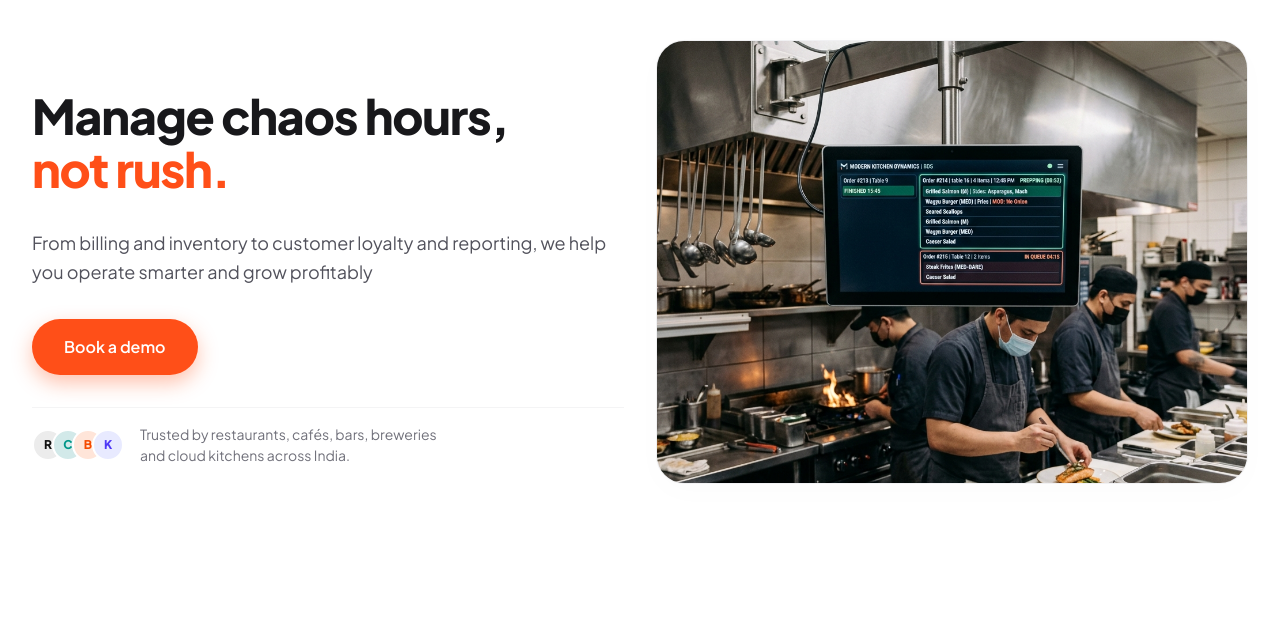
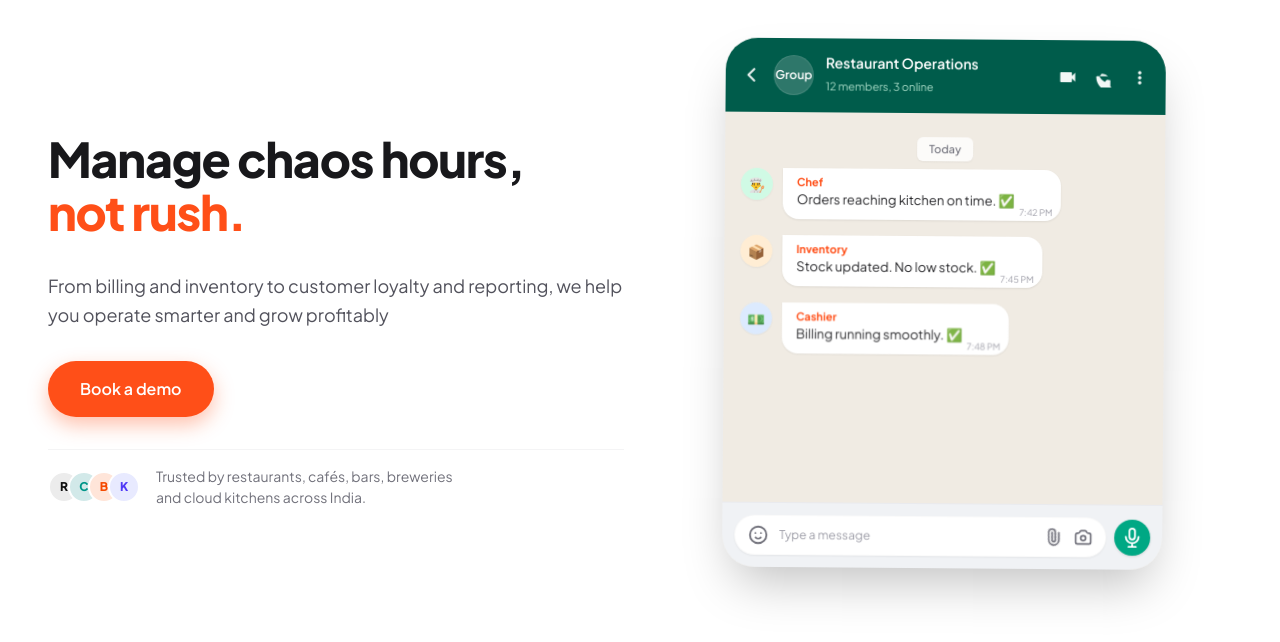
Before and after one commit to Yashvi-s17734/Upwork1, a Next.js app: page /component/hero in a window 1280 px wide. Shown: the top 642 px of the page. Built offline with nearby package versions, Linux system fonts and the light colour scheme.

Commit message:
dark mode
dark mode and light mode

```diff
--- a/src/app/component/hero/page.tsx
+++ b/src/app/component/hero/page.tsx
@@ -110,7 +110,8 @@ export default function Hero() {
           </div>
         </div>
 
-        {/* Right Column - Restaurant Kitchen Image */}
+        {/* Right Column - Restaurant Kitchen Image (Commented out) */}
+        {/*
         <div className="lg:col-span-6 flex justify-center w-full">
           <div className="relative w-full aspect-[4/3] rounded-[28px] overflow-hidden border border-zinc-200/50 shadow-[0_8px_30px_rgb(0,0,0,0.015)] group">
             <img
@@ -120,200 +121,159 @@ export default function Hero() {
             />
           </div>
         </div>
+        */}
+
+        {/* Right WhatsApp Mockup Column */}
+        <div className="lg:col-span-6 flex justify-center w-full">
+          <style dangerouslySetInnerHTML={{
+            __html: `
+            @keyframes phoneFloat {
+              0%, 100% { transform: translateY(0px) rotate(0.5deg); }
+              50% { transform: translateY(-12px) rotate(-0.5deg); }
+            }
+            @keyframes msgPop0 {
+              0% { opacity: 0; transform: translateY(15px) scale(0.97); }
+              3% { opacity: 1; transform: translateY(0) scale(1); }
+              93% { opacity: 1; transform: translateY(0) scale(1); }
+              96%, 100% { opacity: 0; transform: translateY(-10px) scale(0.97); }
+            }
+            @keyframes msgPop1 {
+              0%, 17% { opacity: 0; transform: translateY(15px) scale(0.97); }
+              20% { opacity: 1; transform: translateY(0) scale(1); }
+              93% { opacity: 1; transform: translateY(0) scale(1); }
+              96%, 100% { opacity: 0; transform: translateY(-10px) scale(0.97); }
+            }
+            @keyframes msgPop2 {
+              0%, 33% { opacity: 0; transform: translateY(15px) scale(0.97); }
+              37% { opacity: 1; transform: translateY(0) scale(1); }
+              93% { opacity: 1; transform: translateY(0) scale(1); }
+              96%, 100% { opacity: 0; transform: translateY(-10px) scale(0.97); }
+            }
+            @keyframes msgPop3 {
+              0%, 50% { opacity: 0; transform: translateY(15px) scale(0.97); }
+              54% { opacity: 1; transform: translateY(0) scale(1); }
+              93% { opacity: 1; transform: translateY(0) scale(1); }
+              96%, 100% { opacity: 0; transform: translateY(-10px) scale(0.97); }
+            }
+            @keyframes msgPop4 {
+              0%, 67% { opacity: 0; transform: translateY(15px) scale(0.97); }
+              71% { opacity: 1; transform: translateY(0) scale(1); }
+              93% { opacity: 1; transform: translateY(0) scale(1); }
+              96%, 100% { opacity: 0; transform: translateY(-10px) scale(0.97); }
+            }
+          `}} />
+          <div className="w-full max-w-[440px] rounded-[32px] bg-[#F0EBE3] shadow-2xl overflow-hidden relative animate-[phoneFloat_6s_ease-in-out_infinite]">
+
+            {/* Phone Header */}
+            <div className="bg-[#005C4B] px-4 py-4 flex items-center justify-between text-white select-none">
+              <div className="flex items-center gap-3">
+                {/* Back Arrow */}
+                <svg className="h-5 w-5 opacity-90 cursor-pointer" fill="none" viewBox="0 0 24 24" stroke="currentColor" strokeWidth="2.5">
+                  <path strokeLinecap="round" strokeLinejoin="round" d="M15 19l-7-7 7-7" />
+                </svg>
+
+                {/* Group Avatar */}
+                <div className="h-10 w-10 rounded-full bg-zinc-200/20 flex items-center justify-center font-semibold text-xs border border-white/10">
+                  Group
+                </div>
+
+                {/* Header Information */}
+                <div>
+                  <h3 className="font-semibold text-sm leading-tight">Restaurant Operations</h3>
+                  <span className="text-[11px] text-emerald-100/80">12 members, 3 online</span>
+                </div>
+              </div>
+
+              {/* Call/Menu Icons */}
+              <div className="flex items-center gap-4 text-white/95">
+                <svg className="h-5 w-5 cursor-pointer hover:opacity-80" fill="currentColor" viewBox="0 0 24 24">
+                  <path d="M17 10.5V7c0-.55-.45-1-1-1H4c-.55 0-1 .45-1 1v10c0 .55.45 1 1 1h12c.55 0 1-.45 1-1v-3.5l4 4v-11l-4 4z" />
+                </svg>
+                <svg className="h-5 w-5 cursor-pointer hover:opacity-80" fill="currentColor" viewBox="0 0 24 24">
+                  <path d="M20.01 15.38c-1.23 0-2.42-.2-3.53-.57a.987.987 0 00-1.01.24l-2.2 2.2a15.045 15.045 0 01-6.59-6.59l2.2-2.21a.96.96 0 00.25-1a11.36 11.36 0 018.7 4c0-.55-.45-1-1-1H4c-.55 0-1 .45-1 1 0 9.39 7.61 17 17 17 .55 0 1-.45 1-1v-3.62c0-.55-.45-1-1-1z" />
+                </svg>
+                <svg className="h-5 w-5 cursor-pointer hover:opacity-80" fill="currentColor" viewBox="0 0 24 24">
+                  <path d="M12 8c1.1 0 2-.9 2-2s-.9-2-2-2-2 .9-2 2 .9 2 2 2zm0 2c-1.1 0-2 .9-2 2s.9 2 2 2 2-.9 2-2-.9-2-2-2zm0 6c-1.1 0-2 .9-2 2s.9 2 2 2 2-.9 2-2-.9-2-2-2z" />
+                </svg>
+              </div>
+            </div>
+
+            {/* Chat Area */}
+            <div className="p-4 space-y-4 max-h-[460px] overflow-y-auto">
+
+              {/* Date Separator */}
+              <div className="flex justify-center my-2">
+                <span className="bg-white/80 backdrop-blur-xs text-[11px] text-zinc-500 font-medium px-3 py-1 rounded-md shadow-xs select-none">
+                  Today
+                </span>
+              </div>
+
+              {/* Chat Messages */}
+              {chatMessages.map((msg, index) => (
+                <div
+                  key={index}
+                  className="flex items-start gap-2.5 transition-all duration-300 hover:translate-x-1"
+                  style={{
+                    animation: `msgPop${index} 15s infinite ease-in-out`,
+                    opacity: 0
+                  }}
+                >
+                  {/* Avatar */}
+                  <div className={`h-8 w-8 rounded-full flex items-center justify-center shadow-xs shrink-0 text-sm select-none ${msg.avatarColor}`}>
+                    {msg.avatarLabel}
+                  </div>
+
+                  {/* Message Bubble */}
+                  <div className="bg-white rounded-2xl rounded-tl-none px-3.5 py-2 shadow-[0_1px_2px_rgba(0,0,0,0.08)] max-w-[82%] relative flex flex-col">
+                    <span className="text-[11px] font-bold text-[#FF4F18] mb-0.5 leading-none">
+                      {msg.role}
+                    </span>
+                    <p className="text-[13px] text-zinc-800 leading-snug pr-8 py-0.5">
+                      {msg.text}
+                    </p>
+                    <span className="text-[9px] text-zinc-400 absolute bottom-1 right-2 leading-none">
+                      {msg.time}
+                    </span>
+                  </div>
+                </div>
+              ))}
+            </div>
+
+            {/* Mock Chat Input Bar */}
+            <div className="bg-[#F0F2F5] px-3 py-3 border-t border-zinc-200/50 flex items-center gap-2 select-none">
+              <div className="flex items-center gap-2.5 bg-white rounded-full px-3 py-2 flex-1 shadow-xs border border-zinc-200/20">
+                {/* Emoji Icon */}
+                <svg className="h-5.5 w-5.5 text-zinc-500 cursor-pointer" fill="none" viewBox="0 0 24 24" stroke="currentColor" strokeWidth="2">
+                  <path strokeLinecap="round" strokeLinejoin="round" d="M14.828 14.828a4 4 0 01-5.656 0M9 10h.01M15 10h.01M21 12a9 9 0 11-18 0 9 9 0 0118 0z" />
+                </svg>
+
+                {/* Text Field */}
+                <span className="text-zinc-400 text-xs flex-1 cursor-text">Type a message</span>
+
+                {/* Attachment Icon */}
+                <svg className="h-5 w-5 text-zinc-500 cursor-pointer -rotate-45" fill="none" viewBox="0 0 24 24" stroke="currentColor" strokeWidth="2">
+                  <path strokeLinecap="round" strokeLinejoin="round" d="M15.172 7l-6.586 6.586a2 2 0 102.828 2.828l6.414-6.586a4 4 0 00-5.656-5.656l-6.415 6.585a6 6 0 108.486 8.486L20.5 13" />
+                </svg>
+
+                {/* Camera Icon */}
+                <svg className="h-5 w-5 text-zinc-500 cursor-pointer" fill="none" viewBox="0 0 24 24" stroke="currentColor" strokeWidth="2">
+                  <path strokeLinecap="round" strokeLinejoin="round" d="M3 9a2 2 0 012-2h.93a2 2 0 001.664-.89l.812-1.22A2 2 0 0110.07 4h3.86a2 2 0 011.664.89l.812 1.22A2 2 0 0018.07 7H19a2 2 0 012 2v9a2 2 0 01-2 2H5a2 2 0 01-2-2V9z" />
+                  <path strokeLinecap="round" strokeLinejoin="round" d="M15 13a3 3 0 11-6 0 3 3 0 016 0z" />
+                </svg>
+              </div>
+
+              {/* Microphone Button */}
+              <button className="bg-[#00a884] h-9 w-9 rounded-full flex items-center justify-center text-white shadow-sm shrink-0 active:scale-95 transition-transform">
+                <svg className="h-5.5 w-5.5" fill="none" viewBox="0 0 24 24" stroke="currentColor" strokeWidth="2">
+                  <path strokeLinecap="round" strokeLinejoin="round" d="M19 11a7 7 0 01-7 7m0 0a7 7 0 01-7-7m7 7v4m0 0H8m4 0h4m-4-8a3 3 0 01-3-3V5a3 3 0 116 0v6a3 3 0 01-3 3z" />
+                </svg>
+              </button>
+            </div>
+
+          </div>
+        </div>
 
       </div>
     </section>
   );
 }
-
-// Original WhatsApp Mockup Column code:
-// const chatMessages = [
-//   {
-//     role: 'Chef',
-//     text: 'Orders reaching kitchen on time. ✅',
-//     time: '7:42 PM',
-//     avatarColor: 'bg-emerald-100 text-emerald-700',
-//     avatarLabel: '👨‍🍳',
-//   },
-//   {
-//     role: 'Inventory',
-//     text: 'Stock updated. No low stock. ✅',
-//     time: '7:45 PM',
-//     avatarColor: 'bg-orange-100 text-orange-700',
-//     avatarLabel: '📦',
-//   },
-//   {
-//     role: 'Cashier',
-//     text: 'Billing running smoothly. ✅',
-//     time: '7:48 PM',
-//     avatarColor: 'bg-[#3B82F6] text-blue-700',
-//     avatarLabel: '💵',
-//   },
-//   {
-//     role: 'Captain',
-//     text: 'All tables served on time. 😊',
-//     time: '7:52 PM',
-//     avatarColor: 'bg-indigo-100 text-indigo-700',
-//     avatarLabel: '🤵',
-//   },
-//   {
-//     role: 'Manager',
-//     text: 'Sales looking great today! 👍',
-//     time: '7:53 PM',
-//     avatarColor: 'bg-amber-100 text-amber-700',
-//     avatarLabel: '👔',
-//   },
-// ];
-//
-// function WhatsAppMockup() {
-//   return (
-//     <div className="lg:col-span-6 flex justify-center w-full">
-//       <style dangerouslySetInnerHTML={{
-//         __html: `
-//         @keyframes phoneFloat {
-//           0%, 100% { transform: translateY(0px) rotate(0.5deg); }
-//           50% { transform: translateY(-12px) rotate(-0.5deg); }
-//         }
-//         @keyframes msgPop0 {
-//           0% { opacity: 0; transform: translateY(15px) scale(0.97); }
-//           3% { opacity: 1; transform: translateY(0) scale(1); }
-//           93% { opacity: 1; transform: translateY(0) scale(1); }
-//           96%, 100% { opacity: 0; transform: translateY(-10px) scale(0.97); }
-//         }
-//         @keyframes msgPop1 {
-//           0%, 17% { opacity: 0; transform: translateY(15px) scale(0.97); }
-//           20% { opacity: 1; transform: translateY(0) scale(1); }
-//           93% { opacity: 1; transform: translateY(0) scale(1); }
-//           96%, 100% { opacity: 0; transform: translateY(-10px) scale(0.97); }
-//         }
-//         @keyframes msgPop2 {
-//           0%, 33% { opacity: 0; transform: translateY(15px) scale(0.97); }
-//           37% { opacity: 1; transform: translateY(0) scale(1); }
-//           93% { opacity: 1; transform: translateY(0) scale(1); }
-//           96%, 100% { opacity: 0; transform: translateY(-10px) scale(0.97); }
-//         }
-//         @keyframes msgPop3 {
-//           0%, 50% { opacity: 0; transform: translateY(15px) scale(0.97); }
-//           54% { opacity: 1; transform: translateY(0) scale(1); }
-//           93% { opacity: 1; transform: translateY(0) scale(1); }
-//           96%, 100% { opacity: 0; transform: translateY(-10px) scale(0.97); }
-//         }
-//         @keyframes msgPop4 {
-//           0%, 67% { opacity: 0; transform: translateY(15px) scale(0.97); }
-//           71% { opacity: 1; transform: translateY(0) scale(1); }
-//           93% { opacity: 1; transform: translateY(0) scale(1); }
-//           96%, 100% { opacity: 0; transform: translateY(-10px) scale(0.97); }
-//         }
-//       `}} />
-//       <div className="w-full max-w-[440px] rounded-[32px] bg-[#F0EBE3] shadow-2xl overflow-hidden relative">
-//
-//         {/* Phone Header */}
-//         <div className="bg-[#005C4B] px-4 py-4 flex items-center justify-between text-white select-none">
-//           <div className="flex items-center gap-3">
-//             {/* Back Arrow */}
-//             <svg className="h-5 w-5 opacity-90 cursor-pointer" fill="none" viewBox="0 0 24 24" stroke="currentColor" strokeWidth="2.5">
-//               <path strokeLinecap="round" strokeLinejoin="round" d="M15 19l-7-7 7-7" />
-//             </svg>
-//
-//             {/* Group Avatar */}
-//             <div className="h-10 w-10 rounded-full bg-zinc-200/20 flex items-center justify-center font-semibold text-xs border border-white/10">
-//               Group
-//             </div>
-//
-//             {/* Header Information */}
-//             <div>
-//               <h3 className="font-semibold text-sm leading-tight">Restaurant Operations</h3>
-//               <span className="text-[11px] text-emerald-100/80">12 members, 3 online</span>
-//             </div>
-//           </div>
-//
-//           {/* Call/Menu Icons */}
-//           <div className="flex items-center gap-4 text-white/95">
-//             <svg className="h-5 w-5 cursor-pointer hover:opacity-80" fill="currentColor" viewBox="0 0 24 24">
-//               <path d="M17 10.5V7c0-.55-.45-1-1-1H4c-.55 0-1 .45-1 1v10c0 .55.45 1 1 1h12c.55 0 1-.45 1-1v-3.5l4 4v-11l-4 4z" />
-//             </svg>
-//             <svg className="h-5 w-5 cursor-pointer hover:opacity-80" fill="currentColor" viewBox="0 0 24 24">
-//               <path d="M20.01 15.38c-1.23 0-2.42-.2-3.53-.57a.987.987 0 00-1.01.24l-2.2 2.2a15.045 15.045 0 01-6.59-6.59l2.2-2.21a.96.96 0 00.25-1a11.36 11.36 0 018.7 4c0-.55-.45-1-1-1H4c-.55 0-1 .45-1 1 0 9.39 7.61 17 17 17 .55 0 1-.45 1-1v-3.62c0-.55-.45-1-1-1z" />
-//             </svg>
-//             <svg className="h-5 w-5 cursor-pointer hover:opacity-80" fill="currentColor" viewBox="0 0 24 24">
-//               <path d="M12 8c1.1 0 2-.9 2-2s-.9-2-2-2-2 .9-2 2 .9 2 2 2zm0 2c-1.1 0-2 .9-2 2s.9 2 2 2 2-.9 2-2-.9-2-2-2zm0 6c-1.1 0-2 .9-2 2s.9 2 2 2 2-.9 2-2-.9-2-2-2z" />
-//             </svg>
-//           </div>
-//         </div>
-//
-//         {/* Chat Area */}
-//         <div className="p-4 space-y-4 max-h-[460px] overflow-y-auto">
-//
-//           {/* Date Separator */}
-//           <div className="flex justify-center my-2">
-//             <span className="bg-white/80 backdrop-blur-xs text-[11px] text-zinc-500 font-medium px-3 py-1 rounded-md shadow-xs select-none">
-//               Today
-//             </span>
-//           </div>
-//
-//           {/* Chat Messages */}
-//           {chatMessages.map((msg, index) => (
-//             <div
-//               key={index}
-//               className="flex items-start gap-2.5 transition-all duration-300 hover:translate-x-1"
-//               style={{
-//                 animation: `msgPop${index} 15s infinite ease-in-out`,
-//                 opacity: 0
-//               }}
-//             >
-//               {/* Avatar */}
-//               <div className={`h-8 w-8 rounded-full flex items-center justify-center shadow-xs shrink-0 text-sm select-none ${msg.avatarColor}`}>
-//                 {msg.avatarLabel}
-//               </div>
-//
-//               {/* Message Bubble */}
-//               <div className="bg-white rounded-2xl rounded-tl-none px-3.5 py-2 shadow-[0_1px_2px_rgba(0,0,0,0.08)] max-w-[82%] relative flex flex-col">
-//                 <span className="text-[11px] font-bold text-[#FF4F18] mb-0.5 leading-none">
-//                   {msg.role}
-//                 </span>
-//                 <p className="text-[13px] text-zinc-800 leading-snug pr-8 py-0.5">
-//                   {msg.text}
-//                 </p>
-//                 <span className="text-[9px] text-zinc-400 absolute bottom-1 right-2 leading-none">
-//                   {msg.time}
-//                 </span>
-//               </div>
-//             </div>
-//           ))}
-//         </div>
-//
-//         {/* Mock Chat Input Bar */}
-//         <div className="bg-[#F0F2F5] px-3 py-3 border-t border-zinc-200/50 flex items-center gap-2 select-none">
-//           <div className="flex items-center gap-2.5 bg-white rounded-full px-3 py-2 flex-1 shadow-xs border border-zinc-200/20">
-//             {/* Emoji Icon */}
-//             <svg className="h-5.5 w-5.5 text-zinc-500 cursor-pointer" fill="none" viewBox="0 0 24 24" stroke="currentColor" strokeWidth="2">
-//               <path strokeLinecap="round" strokeLinejoin="round" d="M14.828 14.828a4 4 0 01-5.656 0M9 10h.01M15 10h.01M21 12a9 9 0 11-18 0 9 9 0 0118 0z" />
-//             </svg>
-//
-//             {/* Text Field */}
-//             <span className="text-zinc-400 text-xs flex-1 cursor-text">Type a message</span>
-//
-//             {/* Attachment Icon */}
-//             <svg className="h-5 w-5 text-zinc-500 cursor-pointer -rotate-45" fill="none" viewBox="0 0 24 24" stroke="currentColor" strokeWidth="2">
-//               <path strokeLinecap="round" strokeLinejoin="round" d="M15.172 7l-6.586 6.586a2 2 0 102.828 2.828l6.414-6.586a4 4 0 00-5.656-5.656l-6.415 6.585a6 6 0 108.486 8.486L20.5 13" />
-//             </svg>
-//
-//             {/* Camera Icon */}
-//             <svg className="h-5 w-5 text-zinc-500 cursor-pointer" fill="none" viewBox="0 0 24 24" stroke="currentColor" strokeWidth="2">
-//               <path strokeLinecap="round" strokeLinejoin="round" d="M3 9a2 2 0 012-2h.93a2 2 0 001.664-.89l.812-1.22A2 2 0 0110.07 4h3.86a2 2 0 011.664.89l.812 1.22A2 2 0 0018.07 7H19a2 2 0 012 2v9a2 2 0 01-2 2H5a2 2 0 01-2-2V9z" />
-//               <path strokeLinecap="round" strokeLinejoin="round" d="M15 13a3 3 0 11-6 0 3 3 0 016 0z" />
-//             </svg>
-//           </div>
-//
-//           {/* Microphone Button */}
-//           <button className="bg-[#00a884] h-9 w-9 rounded-full flex items-center justify-center text-white shadow-sm shrink-0 active:scale-95 transition-transform">
-//             <svg className="h-5.5 w-5.5" fill="none" viewBox="0 0 24 24" stroke="currentColor" strokeWidth="2">
-//               <path strokeLinecap="round" strokeLinejoin="round" d="M19 11a7 7 0 01-7 7m0 0a7 7 0 01-7-7m7 7v4m0 0H8m4 0h4m-4-8a3 3 0 01-3-3V5a3 3 0 116 0v6a3 3 0 01-3 3z" />
-//             </svg>
-//           </button>
-//         </div>
-//
-//       </div>
-//     </div>
-//   );
-// }
--- a/src/app/globals.css
+++ b/src/app/globals.css
@@ -20,3 +20,116 @@ body {
   color: var(--foreground);
   font-family: var(--font-plus-jakarta-sans), sans-serif;
 }
+
+/* --- Dark Mode Styles & Overrides --- */
+
+.dark {
+  --background: #0d0d0e;
+  --foreground: #f4f4f5;
+}
+
+.dark body {
+  background-color: #0d0d0e !important;
+  color: #f4f4f5 !important;
+}
+
+/* Sections with light backgrounds */
+.dark .bg-\[\#F8F9FA\] {
+  background-color: #121214 !important;
+}
+
+/* Card structures */
+.dark .bg-white,
+.dark .bg-\[\#FFF\] {
+  background-color: #17171a !important;
+  border-color: rgba(63, 63, 70, 0.3) !important;
+}
+
+/* Main typography color adjustments */
+.dark .text-black,
+.dark .text-zinc-900,
+.dark .text-zinc-950,
+.dark .text-\[\#111111\],
+.dark h1,
+.dark h2,
+.dark h3,
+.dark h4,
+.dark h5 {
+  color: #ffffff !important;
+}
+
+.dark .text-zinc-650,
+.dark .text-zinc-600,
+.dark .text-zinc-750,
+.dark .text-zinc-800,
+.dark .text-\[\#666666\] {
+  color: #a1a1aa !important;
+}
+
+.dark .text-zinc-500,
+.dark .text-zinc-550,
+.dark .text-zinc-400,
+.dark .text-\[\#888888\],
+.dark .text-\[\#999999\] {
+  color: #71717a !important;
+}
+
+/* Borders */
+.dark .border-zinc-200,
+.dark .border-zinc-100,
+.dark .border-zinc-200\/50,
+.dark .border-zinc-200\/60,
+.dark hr {
+  border-color: rgba(63, 63, 70, 0.4) !important;
+}
+
+/* Header customization in dark mode */
+.dark header {
+  background-color: rgba(23, 23, 26, 0.8) !important;
+  border-color: rgba(63, 63, 70, 0.4) !important;
+}
+
+.dark header span,
+.dark header a:not(.bg-\[\#FF4F18\]) {
+  color: #ffffff !important;
+}
+
+.dark header a.text-zinc-650:hover {
+  color: #FF4F18 !important;
+}
+
+/* Mobile nav panel */
+.dark .md\:hidden.bg-\[\#EAEAEA\]\/90 {
+  background-color: rgba(23, 23, 26, 0.95) !important;
+  border-color: rgba(63, 63, 70, 0.4) !important;
+}
+.dark .md\:hidden.bg-\[\#EAEAEA\]\/90 a:not(.bg-\[\#FF4F18\]) {
+  color: #ffffff !important;
+}
+
+/* Tabs active border color */
+.dark nav button.text-black {
+  color: #ffffff !important;
+  border-color: #ffffff !important;
+}
+.dark nav button.text-\[\#999999\] {
+  color: #71717a !important;
+}
+.dark nav button.text-\[\#999999\]:hover {
+  color: #ffffff !important;
+}
+
+/* Specific component fixes */
+.dark .bg-\[\#FAF6F0\] {
+  background-color: #1d1b18 !important;
+  border-color: rgba(120, 110, 90, 0.2) !important;
+}
+.dark .border-orange-200\/50 {
+  border-color: rgba(255, 79, 24, 0.2) !important;
+}
+.dark .bg-\[\#FF4F18\]\/25 {
+  background-color: rgba(255, 79, 24, 0.15) !important;
+}
+.dark .border-\[\#FF4F18\]\/25 {
+  border-color: rgba(255, 79, 24, 0.15) !important;
+}
```
Also changed, not shown: src/app/component/header/page.tsx (+63 -4 lines).
